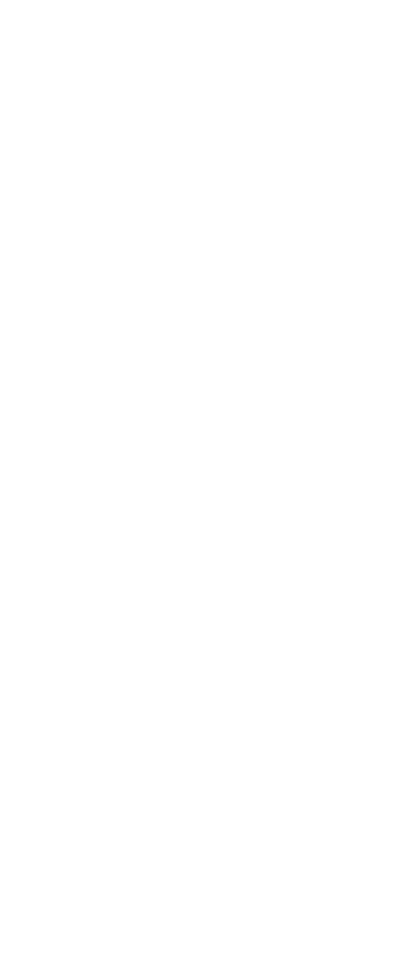
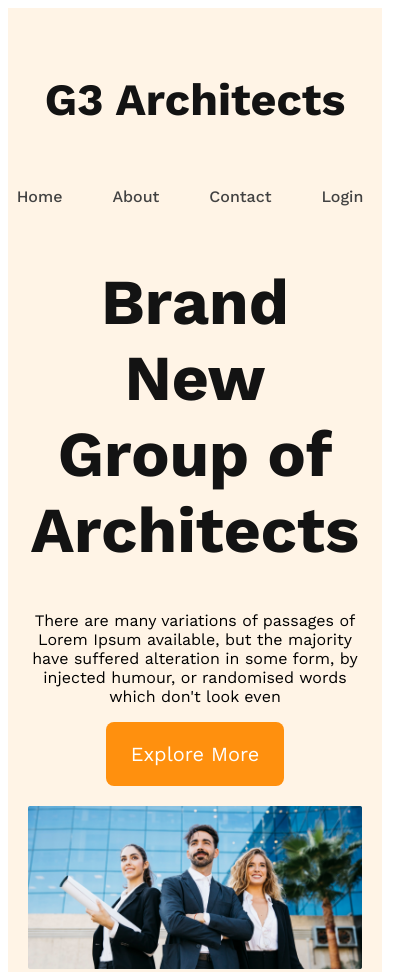
Before and after one commit to Utsojet/g3-architects-website, a plain HTML site: page index.html in a window 390 px wide. Shown: the top 972 px of the page, 413 px wide, since content can reach past the window. Before the commit the page ends 844 px from the top, so only its background shows below. Drawn offline with nearby package versions, Linux system fonts and the light colour scheme.

Commit message:
finished responsive part

```diff
--- a/index.html
+++ b/index.html
@@ -3,9 +3,36 @@
 <head>
     <meta charset="UTF-8">
     <meta name="viewport" content="width=device-width, initial-scale=1.0">
-    <title>Document</title>
+    <title>G3 Architects</title>
+    <link rel="stylesheet" href="styles/architect.css">
 </head>
 <body>
+    <header>
+        <nav>
+            <h3 class="nav-title">G3 Architects</h3>
+            <ul>
+                <li><a href="#">Home</a></li>
+                <li><a href="#">About</a></li>
+                <li><a href="#">Contact</a></li>
+                <li><a href="#">Login</a></li>
+            </ul>
+        </nav>
+        <div class="banner">
+           <div class="banner-contant">
+            <h1 class="banner-title">Brand New Group of Architects</h1>
+            <p class="banner-description">
+                There are many variations of passages of Lorem Ipsum available, but the majority have suffered alteration in some form, by injected humour, or randomised words which don't look even
+            </p>
+            <button class="btn-primary">Explore More</button>
+           </div>
+            <img src="images/banner.png" alt="">
+        </div>
+    </header>
+    <main>
 
+    </main>
+    <footer>
+
+    </footer>
 </body>
 </html>
--- a/styles/architect.css
+++ b/styles/architect.css
@@ -0,0 +1,78 @@
+ /* work sans font from google fotns */
+ @import url('https://fonts.googleapis.com/css2?family=Work+Sans:wght@300;400;500;600;700;800&display=swap');
+*{
+    font-family: 'Work Sans', sans-serif;
+}
+.btn-primary{
+    border-radius: 8px;
+    color: #fff;
+    background-color: #ff900E;
+    padding: 20px 25px;
+    font-size: 1.25rem;
+    cursor: pointer;
+    border: none;
+}
+/* header styles  */
+header{
+    background: rgba(255, 144, 14, 0.10);
+    padding: 50px 240px;
+}
+nav{
+    display:flex ;
+    justify-content: space-between;
+    align-items: center;
+}
+nav>ul{
+    display: flex;
+}
+nav li{
+    list-style: none;
+    margin-right: 50px;
+    font-weight: 500;
+    font-size: 1rem;
+}
+nav li  a{
+    text-decoration: none;
+    color: #424242;
+}
+.nav-title{
+    font-size: 2.8rem;
+    font-weight: 700px;
+    color: #131313;
+}
+/* banner styles */
+.banner-contant{
+    max-width: 800px;
+    text-align: center;
+    margin: 0 auto;
+}
+.banner-title{
+    font-size: 4rem;
+    font-weight: 700;
+    color: #131313;
+}
+.banner-discription{
+    color: #727272;
+
+}
+.banner img{
+    margin-top: 20px;
+    width: 100%;
+}
+/* responsive styles */
+@media screen and (max-width: 576px){
+    header{
+        padding: 20px;
+    }
+    nav{
+        flex-direction: column;
+    }
+}
+@media screen and (min-width: 576px) and (max-width: 960px) {
+    header{
+        padding: 50px;
+    }
+    nav{
+        flex-direction: column;
+    }
+}
```
